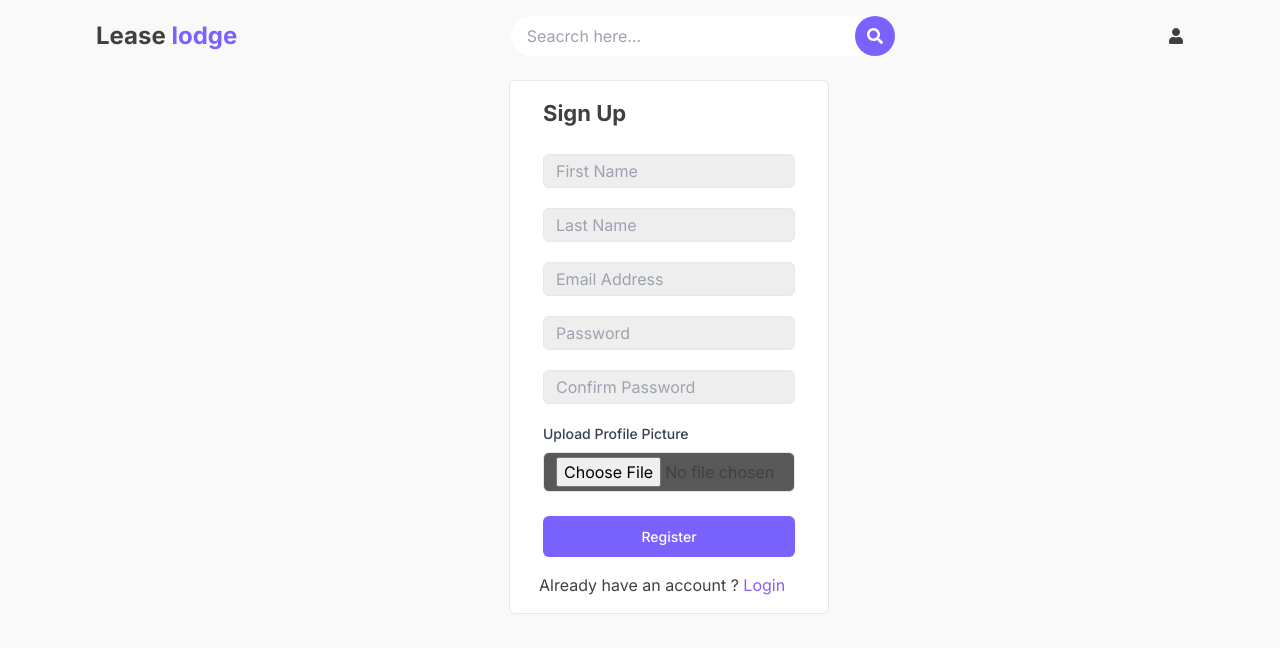
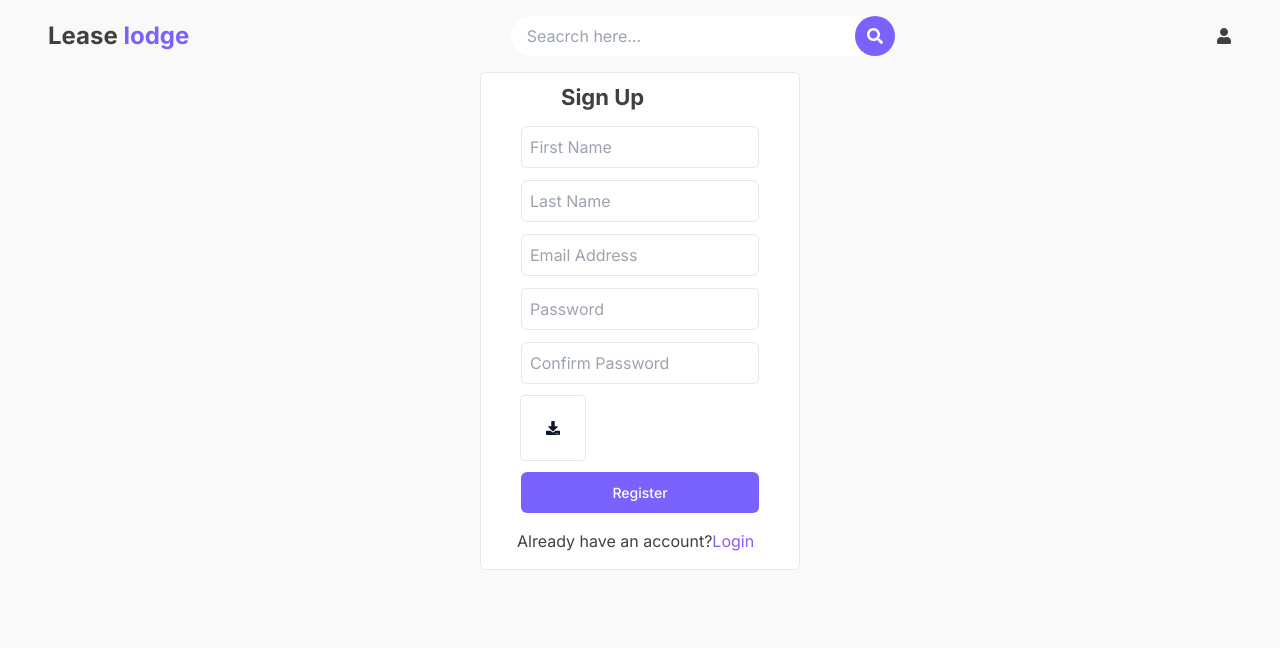
Before and after one commit to Mohamadmasri123/Real-Estate, a React (Vite) app in the folder client/: page /register in a window 1280 px wide. Shown: the top 648 px of the page. Built offline with nearby package versions, Linux system fonts and the light colour scheme.

Commit message:
add register and login  page

```diff
--- a/client/src/components/Footer.jsx
+++ b/client/src/components/Footer.jsx
@@ -17,6 +17,8 @@ const Footer = () => {
         <h1 className=' text-white bold-18'>Lease <span className=' text-violet-400'>lodge</span> </h1>
         <p className=' mt-4'>Find your perfect home or investment property with us . we offer a seamiess, trusted real estate experience . </p>
         <p className='mt-2'>@ 2024 Leaselodge . All right reseved.</p>
+        <p className='mt-2 '>MADE BY  : <span className='text-violet-400'> Mohamad Masri</span></p>
+
         </div>
       <div className=' flex flex-col'>
         <h1 className=' text-white bold-18'>Quick links </h1>
--- a/client/src/pages/Login.jsx
+++ b/client/src/pages/Login.jsx
@@ -1,11 +1,40 @@
 import React from 'react'
+import Header from "../components/Header"
+import { Link } from 'react-router-dom'
 
 const Login = () => {
   return (
 
-    <div>
-<div><Header/></div>
-      Login</div>
+    <div className="max-padd-container w-screen h-screen overflow-hidden ">
+    <Header />
+
+    <div className=" bg-white flexCenter mt-2  rounded-md border w-80 ml-[461px]">
+      <div className=" flex flex-col mb-4">
+        <h1 className="bold-22 mt-4 ml-10">Login  </h1>
+        <form action="" className=" mx-10">
+          <input
+            type="text"
+            placeholder="Email Address"
+            className="border bg-gray-10 rounded-md p-1 pl-3 mt-6"
+          />
+          <input
+            type="text"
+            placeholder="Password"
+            className="border bg-gray-10 rounded-md p-1 pl-3 mt-5"
+          />
+
+
+        </form>
+        <button className=" btn-secondary mx-10 mt-6 rounded-md ">
+          Login
+        </button>
+        <div className="mx-7 mt-4">
+          Don't have an account ?{" "}
+          <Link to={"/register"} className="text-violet-500">     Register</Link>
+        </div>
+      </div>
+    </div>
+  </div>
   )
 }
 
--- a/client/src/pages/Register.jsx
+++ b/client/src/pages/Register.jsx
@@ -1,49 +1,110 @@
-import React from 'react'
-import Header from "../components/Header"
-
-
-
-
+import React, { useState } from "react";
+import Header from "../components/Header";
+import { FaDownload } from "react-icons/fa";
+import { Link } from "react-router-dom";
 
 const Register = () => {
+  const [formData, setFormData] = useState({
+    firstName: "",
+    lastName: "",
+    email: "",
+    password: "",
+    confirmPassword: "",
+    profileImage: null,
+  });
+  console.log(formData);
+
+  const handleChange = (e) => {
+    const { name, value, files } = e.target;
+    setFormData({
+      ...formData,
+      [name]: name === "profileImage" ? files[0] : value,
+    });
+  };
+
   return (
-    <div className='max-padd-container w-screen h-screen overflow-hidden '>
+    <div className="w-screen h-screen overflow-hidden">
+      <Header />
+      <div className="bg-white rounded-md border w-80 mx-auto">
+        <div>
+          <form className="flex flex-col gap-y-3 mx-10">
+            <h1 className="bold-22 mt-2 ml-10">Sign Up</h1>
+            <input
+              onChange={handleChange}
+              value={formData.firstName}
+              name="firstName"
+              type="text"
+              placeholder="First Name"
+              className="border bg-white rounded-md p-2 text-slate-900"
+            />
+            <input
+              onChange={handleChange}
+              value={formData.lastName}
+              name="lastName"
+              type="text"
+              placeholder="Last Name"
+              className="border bg-white rounded-md p-2 text-slate-900"
+            />
+            <input
+              onChange={handleChange}
+              value={formData.email}
+              name="email"
+              type="email"
+              placeholder="Email Address"
+              className="border bg-white rounded-md p-2 text-slate-900"
+            />
+            <input
+              onChange={handleChange}
+              value={formData.password}
+              name="password"
+              type="password"
+              placeholder="Password"
+              className="border bg-white rounded-md p-2 text-slate-900"
+            />
+            <input
+              onChange={handleChange}
+              value={formData.confirmPassword}
+              name="confirmPassword"
+              type="password"
+              placeholder="Confirm Password"
+              className="border bg-white rounded-md p-2 text-slate-900"
+            />
+            <input
+              onChange={handleChange}
+              type="file"
+              id="image"
+              name="profileImage"
+              accept="image/*"
+              hidden
+              required
+            />
+            <label htmlFor="image">
+              <div className="flexCenter ring-1 ring-slate-900/10 p-1 h-16 w-16 rounded">
+                {formData.profileImage ? (
+                  <img
+                    src={URL.createObjectURL(formData.profileImage)}
+                    alt="profile"
+                    className="w-full h-full object-cover rounded"
+                  />
+                ) : (
+                  <p className="text-slate-900">
+                    <FaDownload />
+                  </p>
+                )}
+              </div>
+            </label>
+            <button className="btn-secondary rounded-md">Register</button>
+          </form>
+        </div>
+        <div className="mx-9 my-4">
+          Already have an account?
+          <Link to="/login" className="text-violet-500">
+            Login
+          </Link>
+        </div>
+      </div>
+    </div>
+  );
+};
 
-      <Header/>
-
-     <div className=' bg-white flexCenter mt-2  rounded-md border w-80 ml-[461px]'>
-      <div className=' flex flex-col mb-4'>
-
-       <h1 className='bold-22 mt-4 ml-10'>Sign Up </h1>
-       <form action="" className=' mx-10'>
-        <input type="text" placeholder='First Name' className='border bg-gray-10 rounded-md p-1 pl-3 mt-6'/>
-        <input type="text" placeholder='Last Name' className='border bg-gray-10 rounded-md p-1 pl-3 mt-5'/>
-        <input type="Email" placeholder='Email Address' className='border bg-gray-10 rounded-md p-1 pl-3 mt-5'/>
-        <input type="Password" placeholder='Password' className='border bg-gray-10 rounded-md p-1 pl-3 mt-5'/>
-        <input type="Password" placeholder='Confirm Password ' className='border bg-gray-10 rounded-md p-1 pl-3 mt-5'/>
- <div className="mt-5">
-    <label
-      htmlFor="file-upload"
-      className="block text-sm font-medium text-gray-700"
-    >
-      Upload Profile Picture
-    </label>
-    <input
-      type="file"
-      id="file-upload"
-      className="border bg-gray-50 rounded-md p-1 pl-3 mt-2 w-full"
-    />
-  </div>
-       </form>
-       <button className=' btn-secondary mx-10 mt-6 rounded-md '>Register</button>
-       <h6 className='mx-9 mt-4'>Already have an account ?  <a href="/login" className='text-violet-500'>Login</a>    </h6>
-</div>
-
-     </div>
-
-
-      </div>
-  )
-}
-
-export default Register
+export default Register;
```
